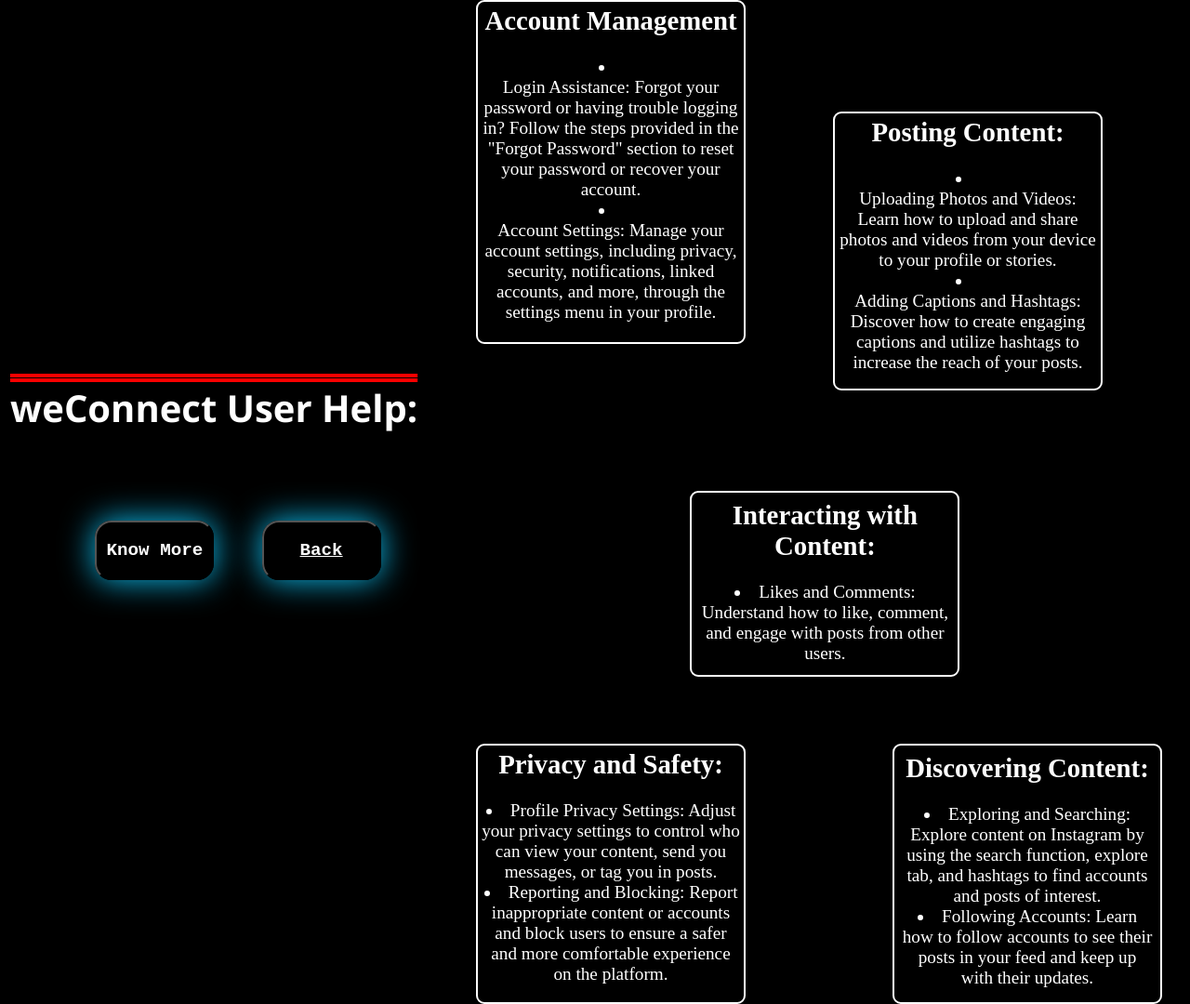
After one commit to pbramhane/Social-Media, a Django app: template weConnect/templates/help.html in a window 1280 px wide. The commit adds this page. Shown: the whole page at 93% size. Run offline with Django 4.2, Linux system fonts and the light colour scheme; the template is opened without the code that fills it, so the values that code supplies are empty.

Commit message:
help session add

```diff
--- a/weConnect/templates/Profile.html
+++ b/weConnect/templates/Profile.html
@@ -2,6 +2,7 @@
 <html lang="en">
 <head>
     <meta charset="UTF-8">
+    <meta name="viewport" content="width=device-width, initial-scale=1.0">
     <title>User Profile</title>
     <link href="https://cdn.jsdelivr.net/npm/bootstrap@5.3.0/dist/css/bootstrap.min.css" rel="stylesheet">
     <style>
--- /dev/null
+++ b/weConnect/templates/help.html
@@ -0,0 +1,246 @@
+<!DOCTYPE html>
+<html lang="en">
+<head>
+    <meta charset="UTF-8">
+    <meta name="viewport" content="width=device-width, initial-scale=1.0">
+    <title>Help User</title>
+    <style>
+        *{
+            margin: 0;
+            padding: 0;
+        }
+        body{
+            background-color: black;
+        }
+        .u1{
+            position: absolute;
+            left: 40%;
+            border: 2px solid white;
+            width: 290px;
+            height: 370px;
+            font-size: larger;
+            color: white;
+            box-sizing: border-box;
+            text-align: center;
+            border-radius: 9px;
+            list-style: inside;
+            padding: 4px;
+
+
+        }
+        .u2{
+            position: absolute;
+            left: 70%;
+            top: 15%;
+            border: 2px solid white;
+            width: 290px;
+            height: 300px;
+            font-size: larger;
+            color: white;
+            box-sizing: border-box;
+            text-align: center;
+            border-radius: 9px;
+            list-style: inside;
+            padding: 4px;
+
+        }
+        .u3{
+            position: absolute;
+            top: 66%;
+            left: 58%;
+            border: 2px solid white;
+            width: 290px;
+            height: 200px;
+            font-size: larger;
+            color: white;
+            box-sizing: border-box;
+            text-align: center;
+            border-radius: 9px;
+            list-style: inside;
+            padding: 8px;
+
+
+        }
+        .u4{
+            position: absolute;
+            top: 100%;
+            left: 75%;
+            border: 2px solid white;
+            width: 290px;
+            height: 280px;
+            font-size: larger;
+            color: white;
+            box-sizing: border-box;
+            text-align: center;
+            border-radius: 9px;
+            list-style: inside;
+            padding: 8px;
+
+
+        }
+        .u5{
+            position: absolute;
+            top: 100%;
+            left: 40%;
+            border: 2px solid white;
+            width: 290px;
+            height: 280px;
+            font-size: larger;
+            color: white;
+            box-sizing: border-box;
+            text-align: center;
+            border-radius: 9px;
+            list-style: inside;
+            padding: 4px;
+
+
+        }
+        .b1 button{
+            border-radius: 18px;
+            width: 10%;
+            height: 8%;
+            position: absolute;
+            top: 70%;
+            left: 8%;
+            font-family: 'Courier New', Courier, monospace;
+            font-weight: bold;
+            font-size: larger;
+            background-color: transparent;
+            color: white;
+            box-shadow: 0 0 35px rgb(13, 194, 244);
+
+          }
+
+          .b2 button{
+            border-radius: 18px;
+            width: 10%;
+            height: 8%;
+            position: absolute;
+            top: 70%;
+            left: 22%;
+            font-family: 'Courier New', Courier, monospace;
+            font-weight: bold;
+            font-size: larger;
+            background-color: transparent;
+            color: white;
+            box-shadow: 0 0 35px rgb(13, 194, 244);
+
+
+
+        }
+        .b2 a{
+            color: white;
+        }
+        h1{
+            color: white;
+            font-size:40px;
+            font-family: 'Segoe UI', Tahoma, Geneva, Verdana, sans-serif;
+            position: absolute;
+            top: 50%;
+            padding: 11px;
+            text-decoration: double overline red;
+        }
+    </style>
+</head>
+<body>
+    <h1>weConnect User Help:</h1>
+    <div class="u1">
+        <h2>Account Management</h2>
+        <br>
+        <ul>
+
+        <li>
+            <p>
+                Login Assistance:
+                Forgot your password or having trouble logging in?
+                Follow the steps provided in the "Forgot Password" section to reset
+                your password or recover your account.
+            </p>
+        </li>
+        <li>
+           <p>
+               Account Settings:
+               Manage your account settings, including privacy,
+               security, notifications, linked accounts, and more, through
+               the settings menu in your profile.
+           </p>
+        </li>
+        </ul>
+    </div>
+    <br>
+    <div class="u2">
+       <ul>
+        <h2>Posting Content:</h2>
+        <br>
+        <li>
+            <p>
+             Uploading Photos and Videos:
+             Learn how to upload and
+             share photos and videos from your device to your profile or stories.
+            </p>
+        </li>
+        <li>
+           <p>
+            Adding Captions and Hashtags:
+            Discover how to create engaging captions and
+            utilize hashtags to increase the reach of your posts.
+           </p>
+        </li>
+        </ul>
+    </div>
+        <br>
+    <div class="u3">
+        <h2>Interacting with Content:</h2>
+        <br>
+        <ul>
+        <li>
+            Likes and Comments:
+            Understand how to like, comment, and
+            engage with posts from other users.
+        </li>
+        </ul>
+    </div>
+        <br>
+    <div class="u4">
+        <h2>Discovering Content:</h2>
+        <br>
+        <ul>
+        <li>
+            Exploring and Searching:
+            Explore content on Instagram
+            by using the search function, explore tab, and hashtags
+            to find accounts and posts of interest.
+        </li>
+        <li>
+            Following Accounts:
+            Learn how to follow accounts to see
+            their posts in your feed and keep up with their updates.
+        </li>
+        </ul>
+    </div>
+        <br>
+    <div class="u5">
+        <h2>Privacy and Safety:</h2>
+        <br>
+        <ul>
+        <li>
+            Profile Privacy Settings:
+            Adjust your privacy settings to control who can view your content,
+            send you messages, or tag you in posts.
+        </li>
+        <li>
+            Reporting and Blocking: Report inappropriate content or accounts
+            and block users to ensure a safer and more comfortable experience on the platform.
+        </li>
+
+    </ul>
+</div>
+<br>
+<div class="b1">
+    <button>Know More</button>
+</div>
+<div class="b2">
+    <button><a href="index29.html">Back</a></button>
+</div>
+</body>
+</html>
```
Also changed, not shown: weConnect/templates/card.html (added, +119 -0 lines), weConnect/db.sqlite3.
